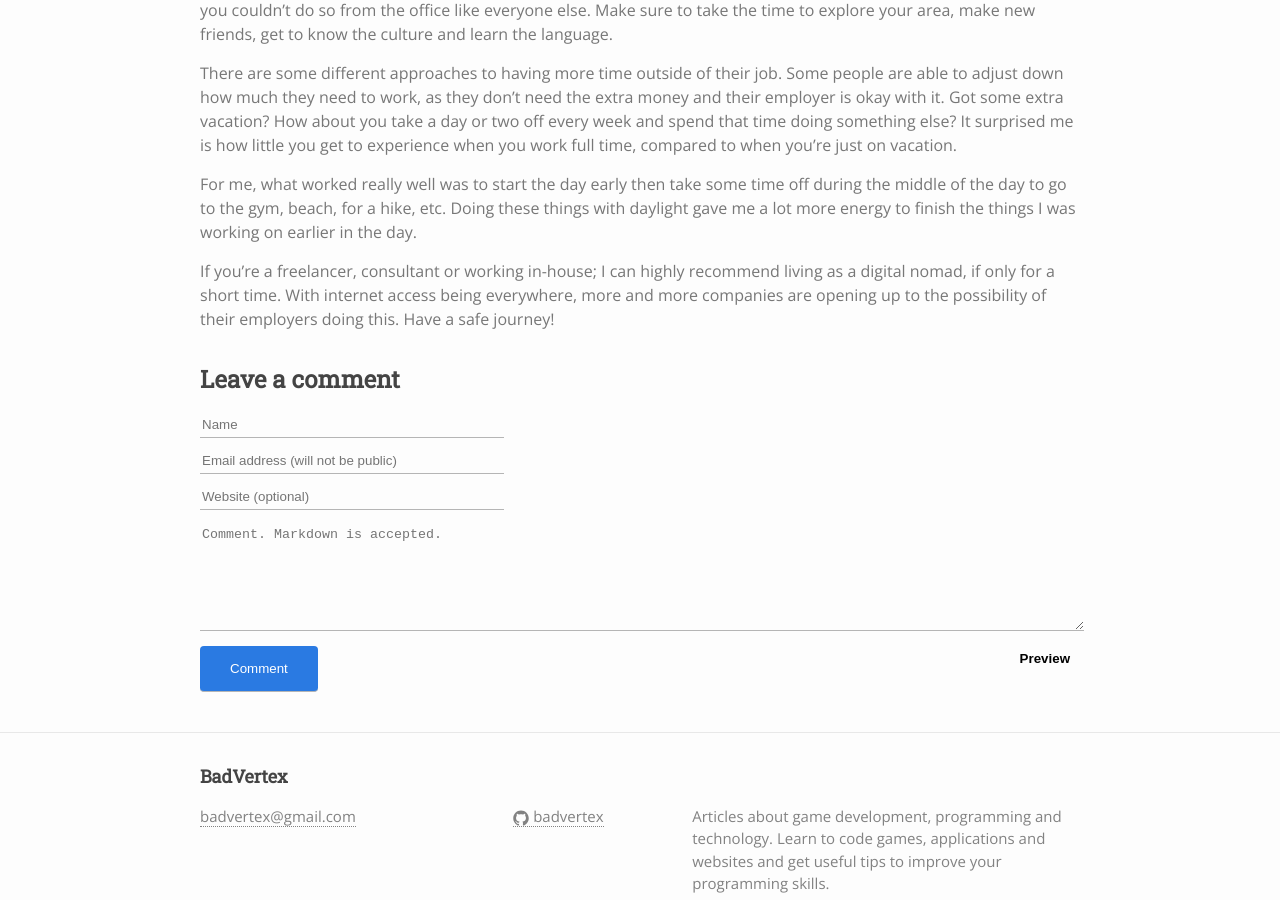
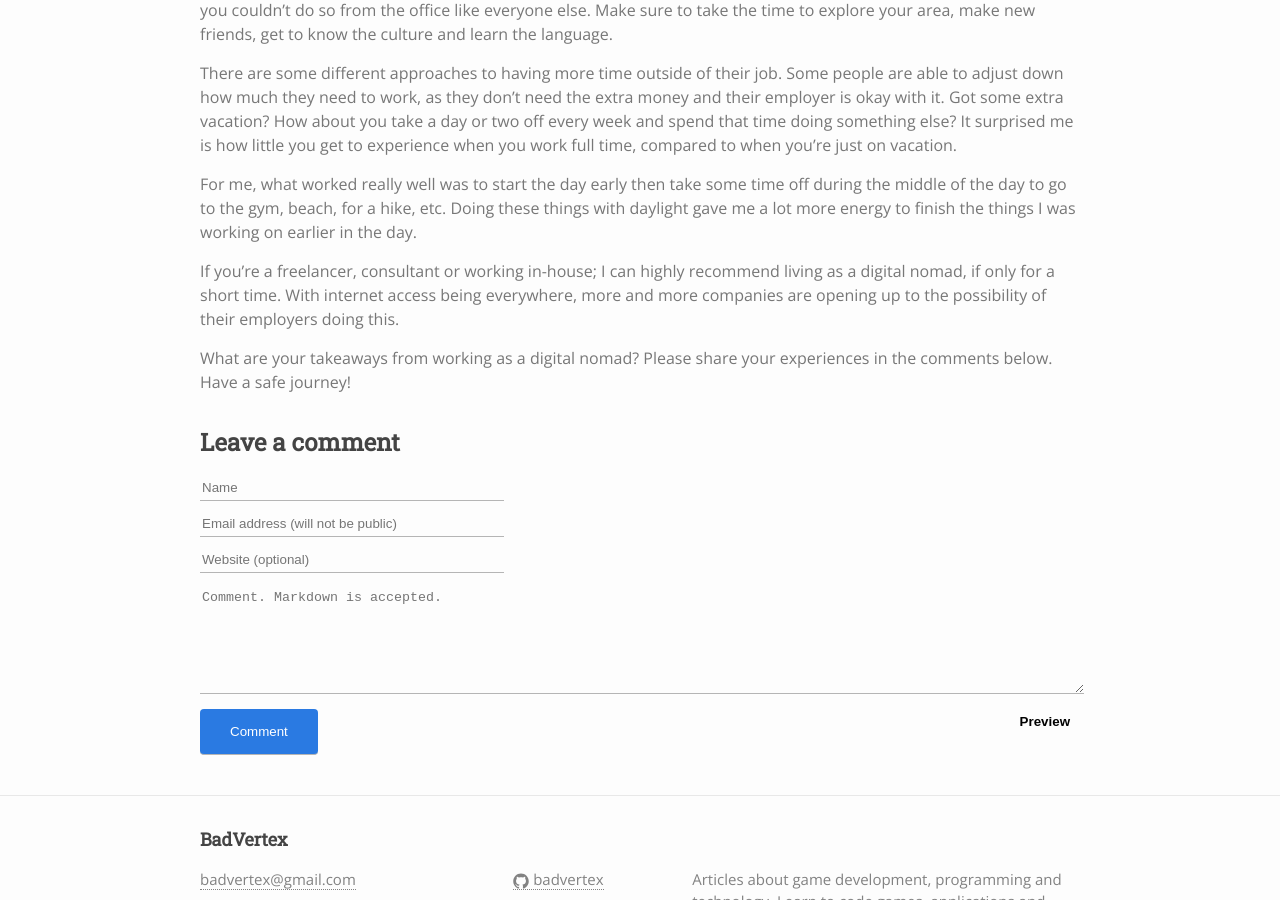
Before and after one commit to BadVertex/badvertex.github.io, a Jekyll site: the page built from _posts/2019/2019-04-21-6-tips-for-digital-nomads-working-remotely.md, in a window 1280 px wide and 900 px high, scrolled down 2921 px. Built offline with Jekyll 4.4.1, drawn with Linux system fonts in a browser that asks for light colours; some of the changed text lies outside the part shown.

Commit message:
Added CTA for digital nomad article

```diff
--- a/_posts/2019/2019-04-21-6-tips-for-digital-nomads-working-remotely.md
+++ b/_posts/2019/2019-04-21-6-tips-for-digital-nomads-working-remotely.md
@@ -49,4 +49,6 @@ There are some different approaches to having more time outside of their job. So
 
 For me, what worked really well was to start the day early then take some time off during the middle of the day to go to the gym, beach, for a hike, etc. Doing these things with daylight gave me a lot more energy to finish the things I was working on earlier in the day.
 
-If you're a freelancer, consultant or working in-house; I can highly recommend living as a digital nomad, if only for a short time. With internet access being everywhere, more and more companies are opening up to the possibility of their employers doing this. Have a safe journey!
+If you're a freelancer, consultant or working in-house; I can highly recommend living as a digital nomad, if only for a short time. With internet access being everywhere, more and more companies are opening up to the possibility of their employers doing this.
+
+What are your takeaways from working as a digital nomad? Please share your experiences in the comments below. Have a safe journey!
```
Also changed, not shown: other parts of _posts/2019/2019-04-21-6-tips-for-digital-nomads-working-remotely.md (+1 -1 lines).
